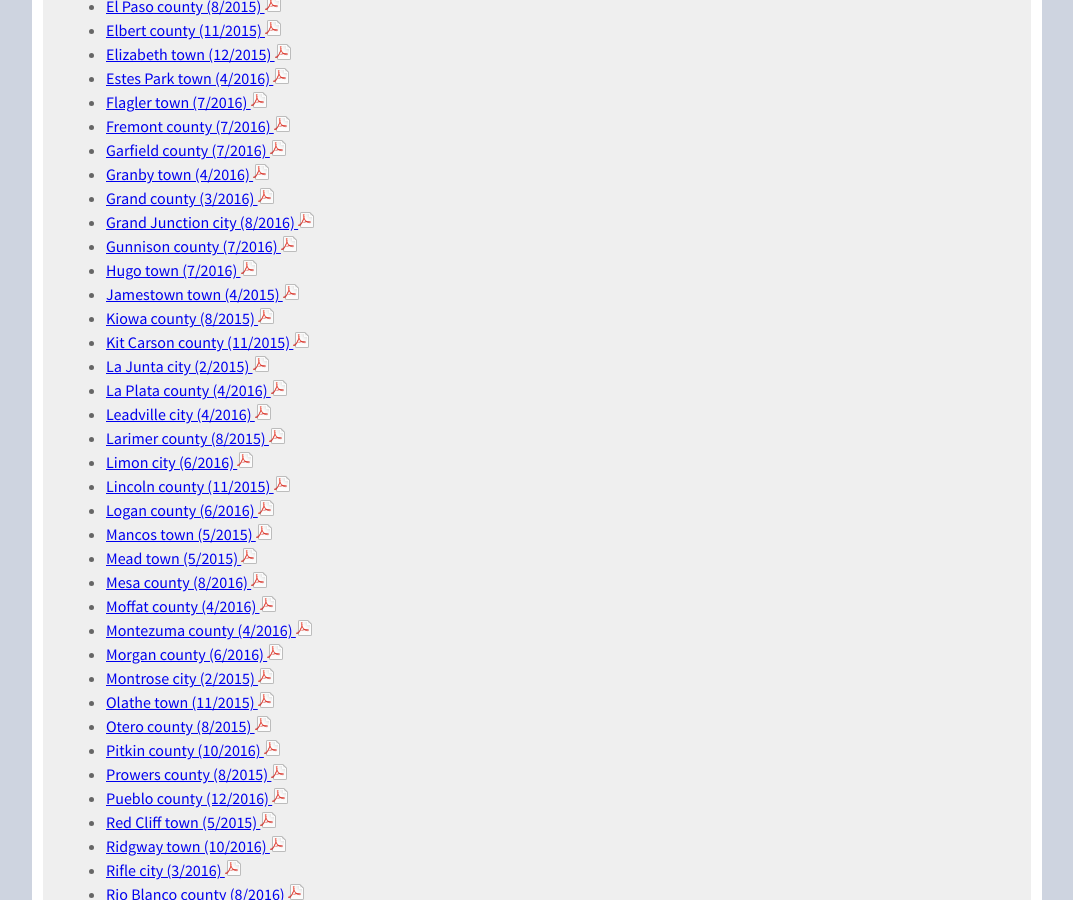
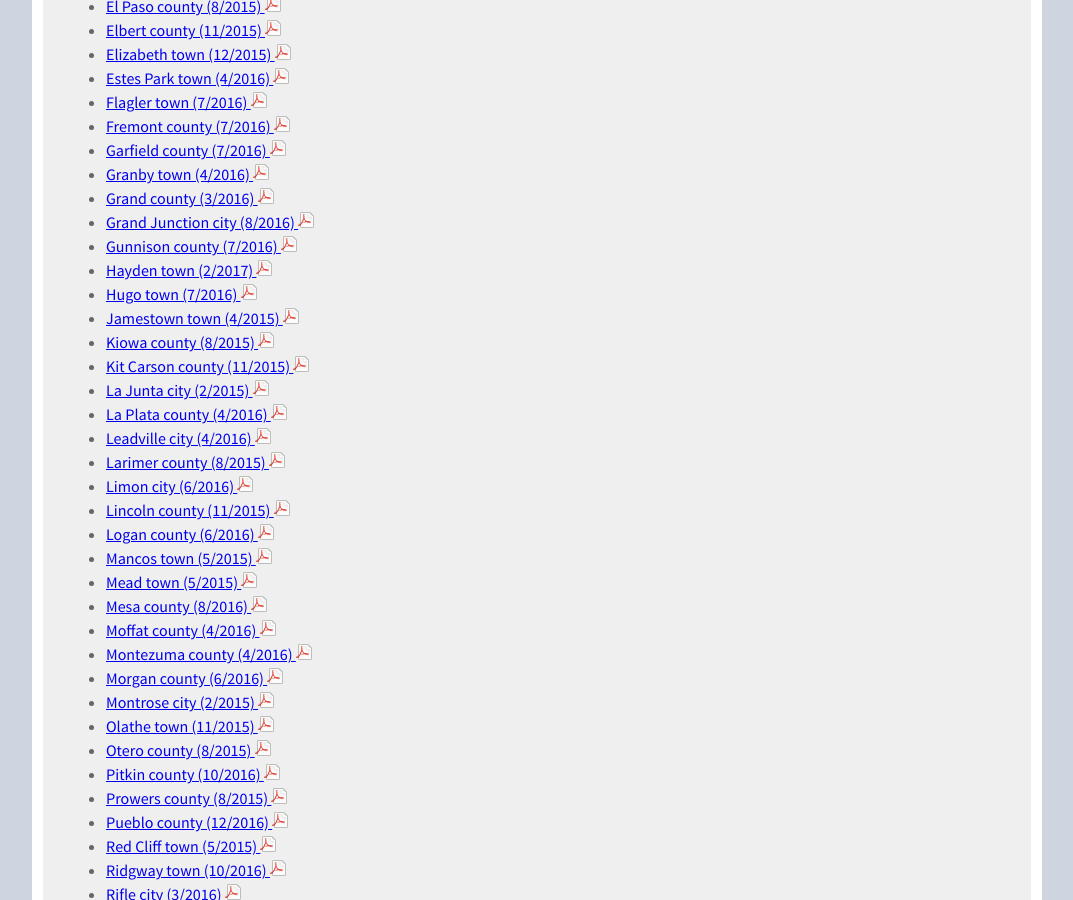
Before and after one commit to TBleess/Website_New, a Jekyll site: the page built from pages/9_Not_in_Menu/publications-and-presentations.md, in a window 1280 px wide and 900 px high, scrolled down 1491 px. Shown: the whole window, without its empty margins (103-1176 px from the left). Built offline with Jekyll 4.4.1, drawn with Linux system fonts in a browser that asks for light colours.

Commit message:
Update publications-and-presentations.md

```diff
--- a/pages/9_Not_in_Menu/publications-and-presentations.md
+++ b/pages/9_Not_in_Menu/publications-and-presentations.md
@@ -78,6 +78,7 @@
 - [Grand county (3/2016) ![pdf](/images/page_white_acrobat.png 'download pdf file')](https://drive.google.com/uc?export=download&id=0B-vz6H4k4SESS3hra2lKaVRjRE0)
 - [Grand Junction city (8/2016) ![pdf](/images/page_white_acrobat.png 'download pdf file')](https://drive.google.com/uc?export=download&id=0ByjImPUKASTTYTlHMExQVXo5YVk)
 - [Gunnison county (7/2016) ![pdf](/images/page_white_acrobat.png 'download pdf file')](https://drive.google.com/uc?export=download&id=0ByjImPUKASTTZHFRcVZmYTlmOGs)
+- [Hayden town (2/2017) ![pdf](/images/page_white_acrobat.png 'download pdf file')](https://drive.google.com/uc?export=download&id=0ByjImPUKASTTV25ER0hGWkJpYVU)
 - [Hugo town (7/2016) ![pdf](/images/page_white_acrobat.png 'download pdf file')](https://drive.google.com/uc?export=download&id=0B-vz6H4k4SESdVFmQk95RGpKSjA)
 - [Jamestown town (4/2015) ![pdf](/images/page_white_acrobat.png 'download pdf file')](https://drive.google.com/uc?export=download&id=0B2oqdPZKJqK7WWRBM3JFYTN1dG8)
 - [Kiowa county (8/2015) ![pdf](/images/page_white_acrobat.png 'download pdf file')](https://drive.google.com/uc?export=download&id=0B-vz6H4k4SESSjFWZ0Q0VHAzOUk)
```
